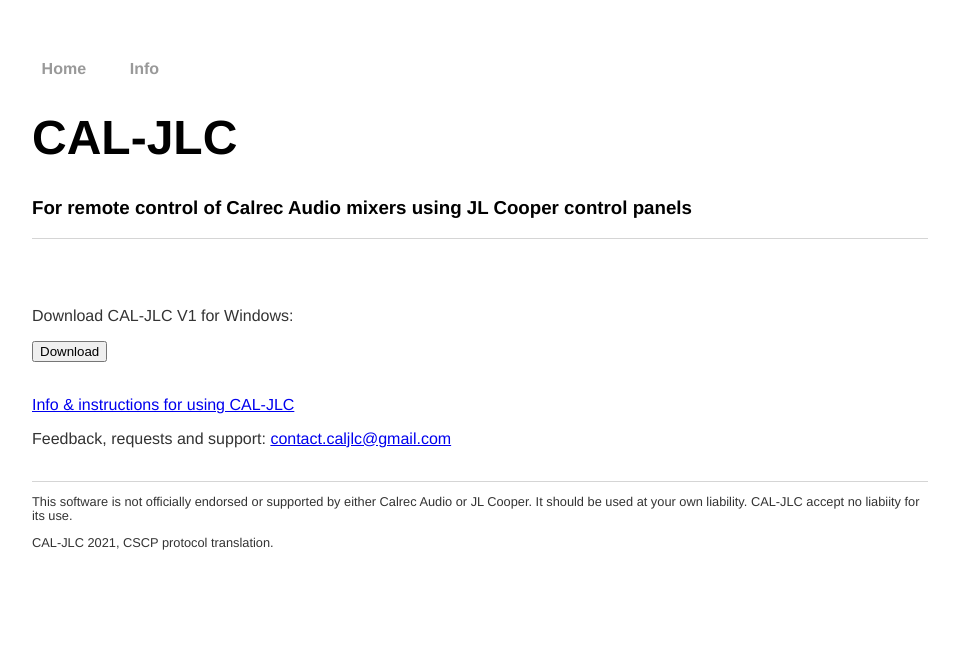
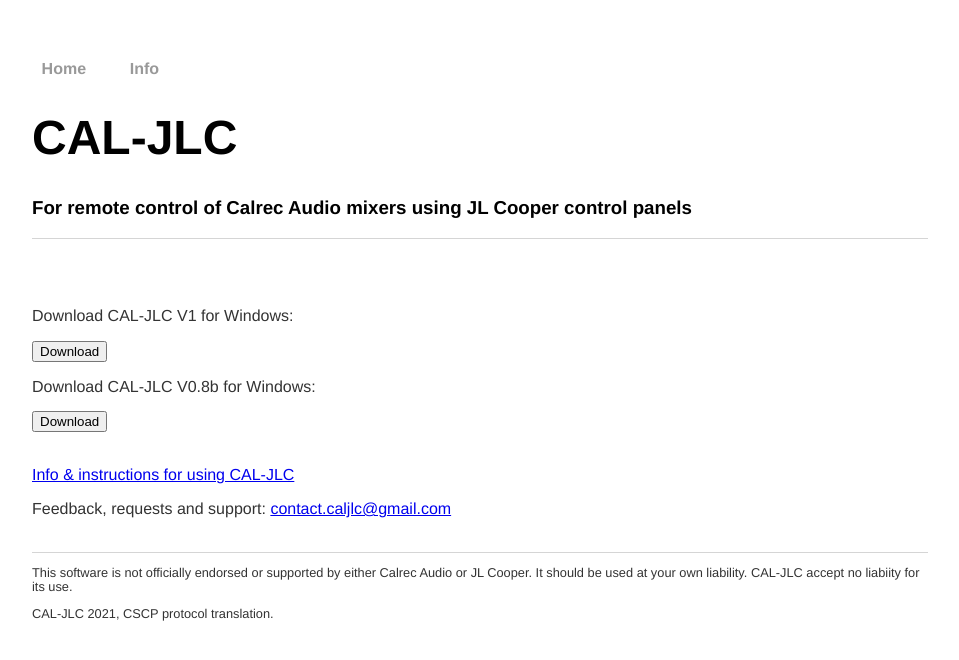
Before and after one commit to caljlc/CAL-JLC, a Jekyll site: the page built from docs/index.html, in a window 1280 px wide. Shown: the top 660 px of the page, without its empty margins (160-1119 px from the left). Built offline with Jekyll 4.4.1, drawn with Linux system fonts in a browser that asks for light colours.

Commit message:
Update index.html

```diff
--- a/docs/index.html
+++ b/docs/index.html
@@ -34,6 +34,15 @@
 		</form>
 	</p>
 
+
+	<p>Download CAL-JLC V0.8b for Windows:
+
+		<!-- DOWNLOAD LINK -->
+		<form action="https://github.com/caljlc/CAL-JLC/releases/download/V1/CAL-JLC_08b.zip">
+			<button>Download</button>
+		</form>
+	</p>
+
 	<br/>
 
 	<a href="/CAL-JLC/usage.html">Info & instructions for using CAL-JLC</a>
```
